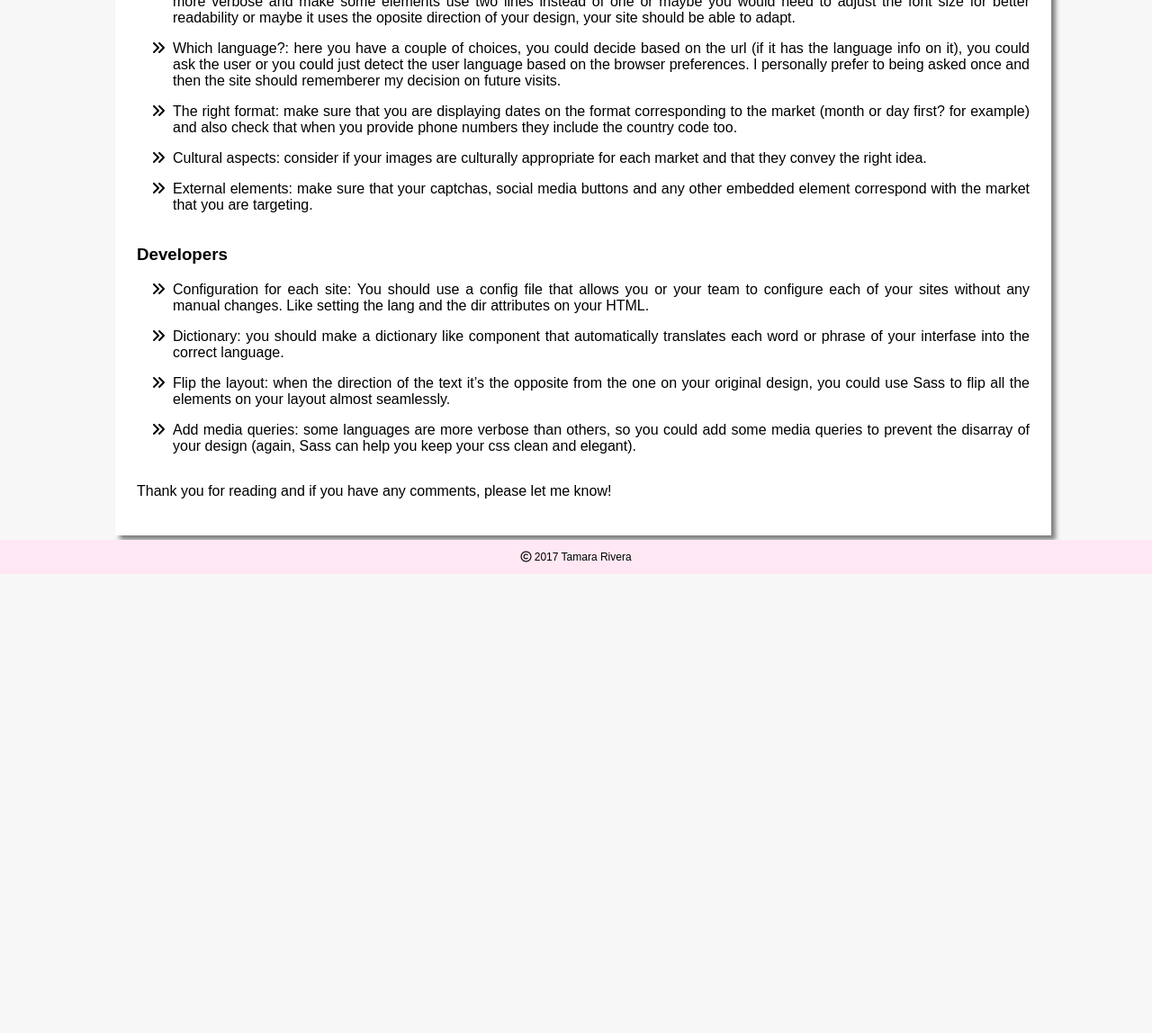
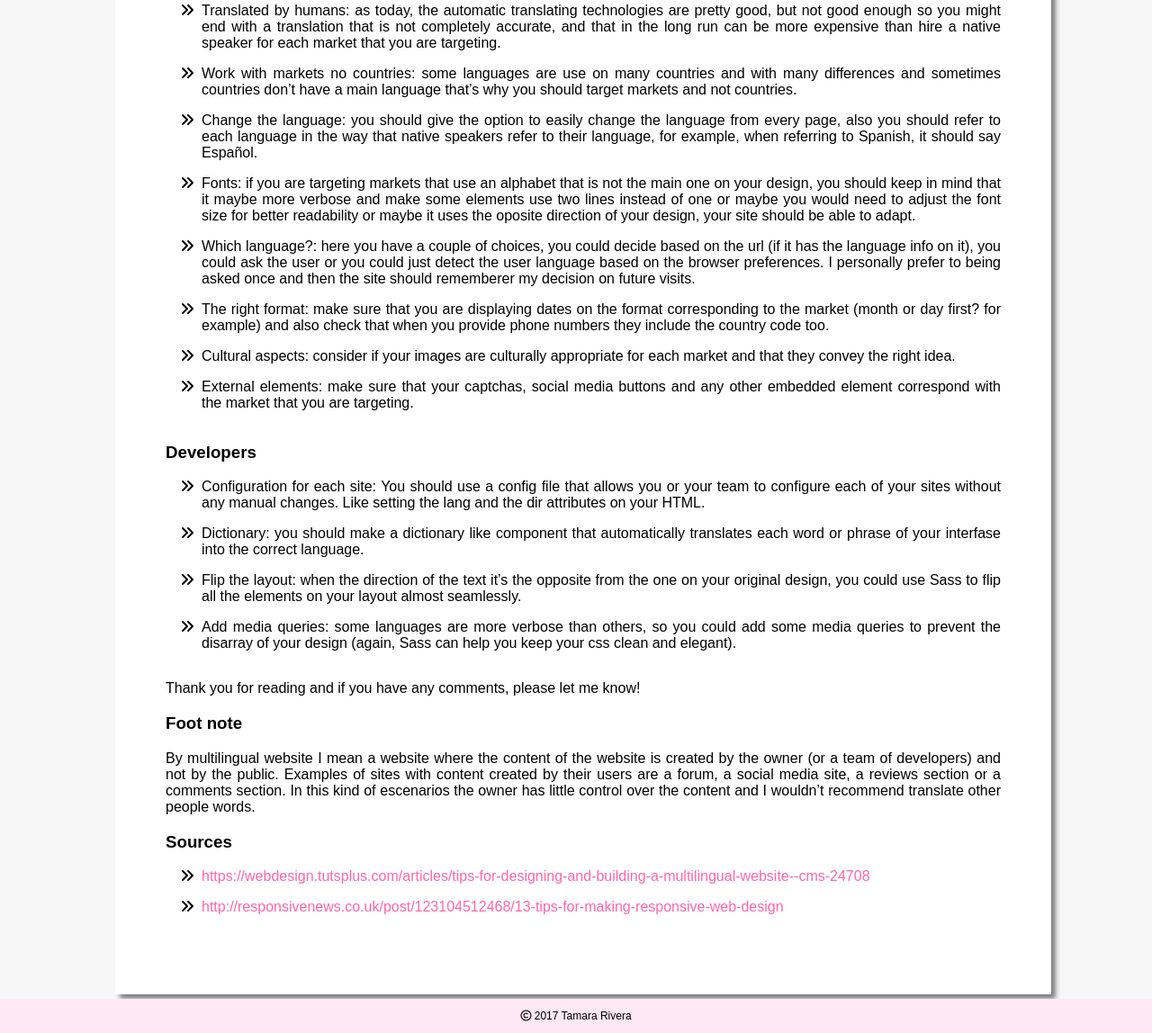
Before and after one commit to tamararivera/portfolio, a plain HTML site: page considerations.html in a window 1280 px wide. Shown: the part 506-1654 px from the top of the page at 90% size. Before the commit the page ends 1144 px from the top, so only its background shows below. Drawn offline with Linux system fonts and the light colour scheme; a web font is replaced by a local one.

Commit message:
Some style changed for better readability and added the links for the sources.

```diff
--- a/considerations.html
+++ b/considerations.html
@@ -18,29 +18,41 @@
       <article>
         <div class="date">March 14th, 2017</div>
         <header>
-          <h1>What I would consider when building a multilingual website</h1>
+          <h1 class="pink">What I would consider when building a multilingual website</h1>
         </header>
-        <p>Anyone who has tried to build a multilingual website, knows that it’s a really big endeavor, there is so many moving parts and so many decisions to make that it can be overwhelming. So after some research I came up with a list of aspects to consider before start to building the website.</p>
+        <p>Anyone who has tried to build a multilingual website <a href="#foot-note" class="pink"><i class="fa fa-asterisk" aria-hidden="true"></i></a>, knows that it’s a really big endeavor, there is so many moving parts and so many decisions to make that it can be overwhelming. So after some research I came up with a list of aspects to consider before start to building the website.</p>
         <p>For simplicity I have separated this aspects in two big categories, the first one, has the considerations from the user stand point and the second has the ones from the developers point of view.</p>
         <h3>User experience</h3>
         <ul class="fa-ul">
-          <li><i class="fa-li fa fa-angle-double-right"></i><span>Translated by humans:</span> as today, the automatic translating technologies are pretty good, but not good enough so you might end with a translation that is not completely accurate, and that in the long run can be more expensive than hire a native speaker for each market that you are targeting.</li>
-          <li><i class="fa-li fa fa-angle-double-right"></i>Work with markets no countries: some languages are use on many countries and with many differences and sometimes countries don’t have a main language that’s why you should target markets and not countries.</li>
-          <li><i class="fa-li fa fa-angle-double-right"></i>Change the language: you should give the option to easily change the language from every page, also you should refer to each language in the way that native speakers refer to their language, for example, when referring to Spanish, it should say Español.</li>
-          <li><i class="fa-li fa fa-angle-double-right"></i>Fonts: if you are targeting markets that use an alphabet that is not the main one on your design, you should keep in mind that it maybe more verbose and make some elements use two lines instead of one or maybe you would need to adjust the font size for better readability or maybe it uses the oposite direction of your design, your site should be able to adapt.</li>
-          <li><i class="fa-li fa fa-angle-double-right"></i>Which language?: here you have a couple of choices, you could decide based on the url (if it has the language info on it), you could ask the user or you could just detect the user language based on the browser preferences. I personally prefer to being asked once and then the site should rememberer my decision on future visits.</li>
-          <li><i class="fa-li fa fa-angle-double-right"></i>The right format: make sure that you are displaying dates on the format corresponding to the market (month or day first? for example) and also check that when you provide phone numbers they include the country code too.</li>
-          <li><i class="fa-li fa fa-angle-double-right"></i>Cultural aspects: consider if your images are culturally appropriate for each market and that they convey the right idea.</li>
-          <li><i class="fa-li fa fa-angle-double-right"></i>External elements: make sure that your captchas, social media buttons and any other embedded element correspond with the market that you are targeting.</li>
+          <li><i class="fa-li fa fa-angle-double-right" aria-hidden="true"></i><span>Translated by humans:</span> as today, the automatic translating technologies are pretty good, but not good enough so you might end with a translation that is not completely accurate, and that in the long run can be more expensive than hire a native speaker for each market that you are targeting.</li>
+          <li><i class="fa-li fa fa-angle-double-right" aria-hidden="true"></i>Work with markets no countries: some languages are use on many countries and with many differences and sometimes countries don’t have a main language that’s why you should target markets and not countries.</li>
+          <li><i class="fa-li fa fa-angle-double-right" aria-hidden="true"></i>Change the language: you should give the option to easily change the language from every page, also you should refer to each language in the way that native speakers refer to their language, for example, when referring to Spanish, it should say Español.</li>
+          <li><i class="fa-li fa fa-angle-double-right" aria-hidden="true"></i>Fonts: if you are targeting markets that use an alphabet that is not the main one on your design, you should keep in mind that it maybe more verbose and make some elements use two lines instead of one or maybe you would need to adjust the font size for better readability or maybe it uses the oposite direction of your design, your site should be able to adapt.</li>
+          <li><i class="fa-li fa fa-angle-double-right" aria-hidden="true"></i>Which language?: here you have a couple of choices, you could decide based on the url (if it has the language info on it), you could ask the user or you could just detect the user language based on the browser preferences. I personally prefer to being asked once and then the site should rememberer my decision on future visits.</li>
+          <li><i class="fa-li fa fa-angle-double-right" aria-hidden="true"></i>The right format: make sure that you are displaying dates on the format corresponding to the market (month or day first? for example) and also check that when you provide phone numbers they include the country code too.</li>
+          <li><i class="fa-li fa fa-angle-double-right" aria-hidden="true"></i>Cultural aspects: consider if your images are culturally appropriate for each market and that they convey the right idea.</li>
+          <li><i class="fa-li fa fa-angle-double-right" aria-hidden="true"></i>External elements: make sure that your captchas, social media buttons and any other embedded element correspond with the market that you are targeting.</li>
         </ul>
         <h3>Developers</h3>
         <ul class="fa-ul">
-          <li><i class="fa-li fa fa-angle-double-right"></i>Configuration for each site: You should use a config file that allows you or your team to configure each of your sites without any manual changes. Like setting the lang and the dir attributes on your HTML.</li>
-          <li><i class="fa-li fa fa-angle-double-right"></i>Dictionary: you should make a dictionary like component that automatically translates each word or phrase of your interfase into the correct language.</li>
-          <li><i class="fa-li fa fa-angle-double-right"></i>Flip the layout: when the direction of the text it’s the opposite from the one on your original design, you could use Sass to flip all the elements on your layout almost seamlessly.</li>
-          <li><i class="fa-li fa fa-angle-double-right"></i>Add media queries: some languages are more verbose than others, so you could add some media queries to prevent the disarray of your design (again, Sass can help you keep your css clean and elegant).</li>
+          <li><i class="fa-li fa fa-angle-double-right" aria-hidden="true"></i>Configuration for each site: You should use a config file that allows you or your team to configure each of your sites without any manual changes. Like setting the lang and the dir attributes on your HTML.</li>
+          <li><i class="fa-li fa fa-angle-double-right" aria-hidden="true"></i>Dictionary: you should make a dictionary like component that automatically translates each word or phrase of your interfase into the correct language.</li>
+          <li><i class="fa-li fa fa-angle-double-right" aria-hidden="true"></i>Flip the layout: when the direction of the text it’s the opposite from the one on your original design, you could use Sass to flip all the elements on your layout almost seamlessly.</li>
+          <li><i class="fa-li fa fa-angle-double-right" aria-hidden="true"></i>Add media queries: some languages are more verbose than others, so you could add some media queries to prevent the disarray of your design (again, Sass can help you keep your css clean and elegant).</li>
         </ul>
         <p>Thank you for reading and if you have any comments, please let me know!</p>
+        <h3>Foot note</h3>
+        <p id="foot-note">By multilingual website I mean a website where the content of the website is created by the owner (or a team of developers) and not by the public. Examples of sites with content created by their users are a forum, a social media site, a reviews section or a comments section. In this kind of escenarios the owner has little control over the content and I wouldn’t recommend translate other people words. </p>
+
+        <h3>Sources</h3>
+        <ul class="fa-ul">
+          <li><i class="fa-li fa fa-angle-double-right" aria-hidden="true"></i>
+            <a class="pink" href="https://webdesign.tutsplus.com/articles/tips-for-designing-and-building-a-multilingual-website--cms-24708" target="_blank">https://webdesign.tutsplus.com/articles/tips-for-designing-and-building-a-multilingual-website--cms-24708</a>
+          </li>
+          <li><i class="fa-li fa fa-angle-double-right" aria-hidden="true"></i>
+            <a class="pink" href="http://responsivenews.co.uk/post/123104512468/13-tips-for-making-responsive-web-design" target="_blank">http://responsivenews.co.uk/post/123104512468/13-tips-for-making-responsive-web-design</a>
+          </li>
+        </ul>
       </article>
     </main>
     <footer>
--- a/styles/first-stylesheet.css
+++ b/styles/first-stylesheet.css
@@ -156,8 +156,12 @@ footer {
 }
 
 .considerations article {
-  padding: 1rem;
+  padding: 3rem;
   text-align: justify;
+}
+
+.considerations header {
+  font-size: 2.5rem;
 }
 
 .considerations li {
@@ -167,3 +171,7 @@ footer {
 .date {
   float: right;
 }
+
+.pink {
+  color: #FF66AD;
+}
```
